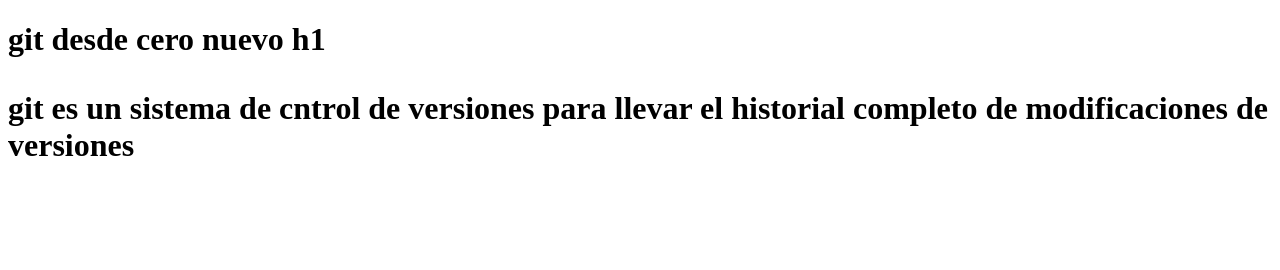
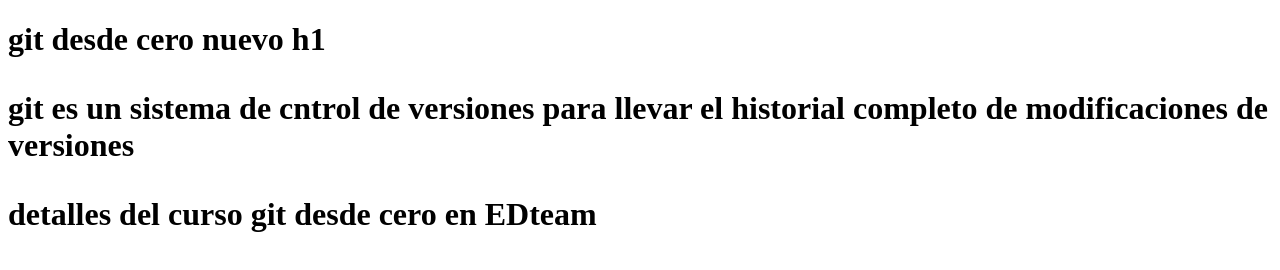
Before and after one commit to ironsol1976/git-desde-cero, a plain HTML site: page index.html in a window 1280 px wide. Drawn offline with Linux system fonts and the light colour scheme.

Commit message:
agrega el enlace al curso de EDteam

```diff
--- a/index.html
+++ b/index.html
@@ -9,5 +9,6 @@
 	<p>
 		git es un sistema de cntrol de versiones para llevar el historial completo de modificaciones de versiones
 	</p>
+	<p href="https://ed.team/git">detalles del curso git desde cero en EDteam</p>
 </body>
 <html>
```
